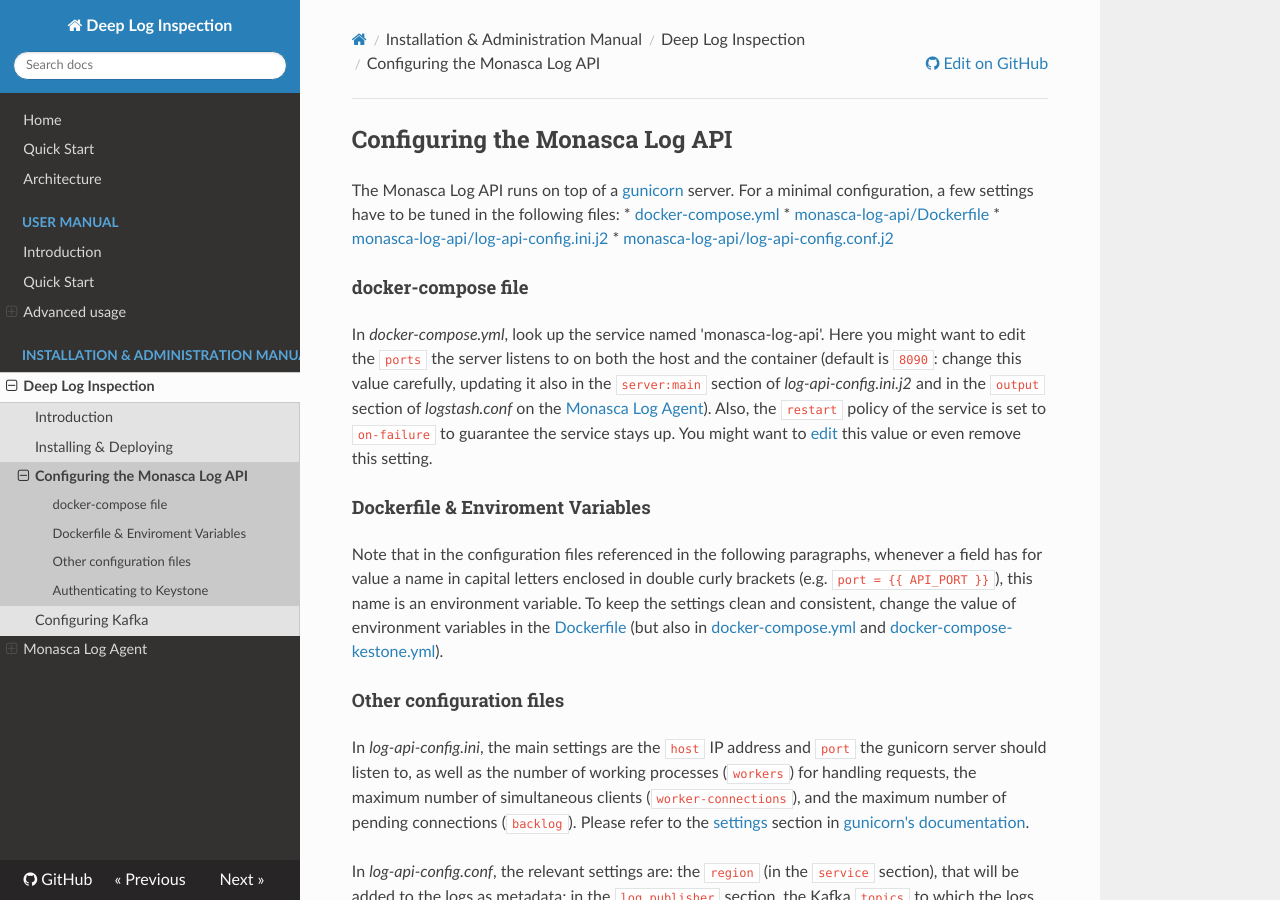
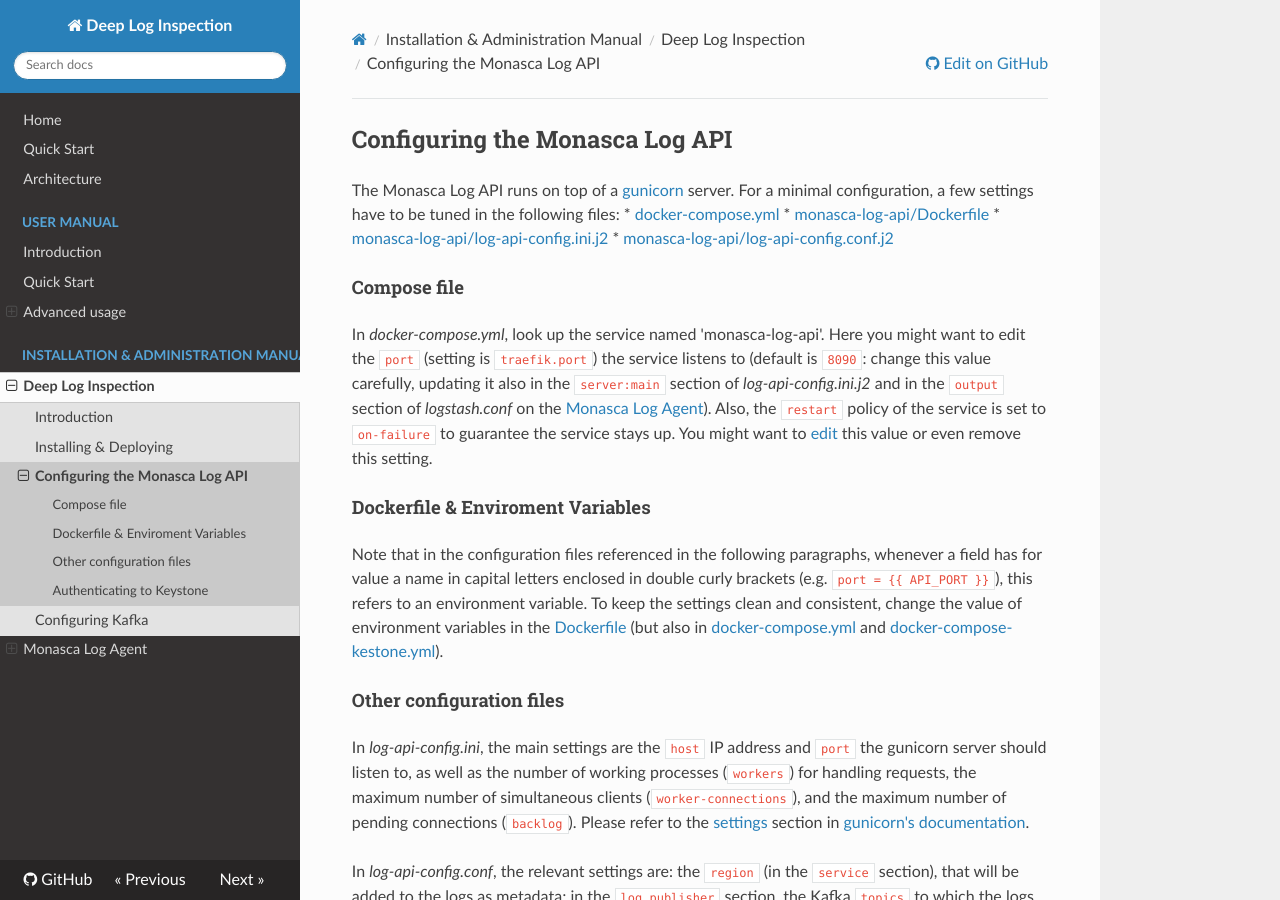
Before and after one commit to martel-innovate/deep-log-inspection, an MkDocs documentation site: the page built from doc/install/monasca-log-api.md, in a window 1280 px wide and 900 px high. Built offline with MkDocs 1.6.1, drawn with Linux system fonts in a browser that asks for light colours; nearby versions of some CDN libraries; old or Windows-style settings are respelled for this version of MkDocs.

Commit message:
updated install/monasca-log-api guide

```diff
--- a/doc/install/monasca-log-api.md
+++ b/doc/install/monasca-log-api.md
@@ -5,11 +5,11 @@ The Monasca Log API runs on top of a [gunicorn][1] server. For a minimal configu
 * [monasca-log-api/log-api-config.ini.j2][6]
 * [monasca-log-api/log-api-config.conf.j2][7]
 
-#### docker-compose file
-In _docker-compose.yml_, look up the service named 'monasca-log-api'. Here you might want to edit the `ports` the server listens to on both the host and the container (default is `8090`: change this value carefully, updating it also in the `server:main` section of _log-api-config.ini.j2_ and in the `output` section of _logstash.conf_ on the [Monasca Log Agent](monasca-log-agent.md)). Also, the `restart` policy of the service is set to `on-failure` to guarantee the service stays up. You might want to [edit][2] this value or even remove this setting.
+#### Compose file
+In _docker-compose.yml_, look up the service named 'monasca-log-api'. Here you might want to edit the `port` (setting is `traefik.port`) the service listens to (default is `8090`: change this value carefully, updating it also in the `server:main` section of _log-api-config.ini.j2_ and in the `output` section of _logstash.conf_ on the [Monasca Log Agent](monasca-log-agent.md)). Also, the `restart` policy of the service is set to `on-failure` to guarantee the service stays up. You might want to [edit][2] this value or even remove this setting.
 
 #### Dockerfile & Enviroment Variables
-Note that in the configuration files referenced in the following paragraphs, whenever a field has for value a name in capital letters enclosed in double curly brackets (e.g. `port = {{ API_PORT }}`), this name is an environment variable. To keep the settings clean and consistent, change the value of environment variables in the [Dockerfile][5] (but also in [docker-compose.yml][4] and [docker-compose-kestone.yml][9]).
+Note that in the configuration files referenced in the following paragraphs, whenever a field has for value a name in capital letters enclosed in double curly brackets (e.g. `port = {{ API_PORT }}`), this refers to an environment variable. To keep the settings clean and consistent, change the value of environment variables in the [Dockerfile][5] (but also in [docker-compose.yml][4] and [docker-compose-kestone.yml][9]).
 
 #### Other configuration files
 In *log-api-config.ini*, the main settings are the `host` IP address and `port` the gunicorn server should listen to, as well as the number of working processes (`workers`) for handling requests, the maximum number of simultaneous clients (`worker-connections`), and the maximum number of pending connections (`backlog`). Please refer to the [settings][3] section in [gunicorn's documentation][1].
```
